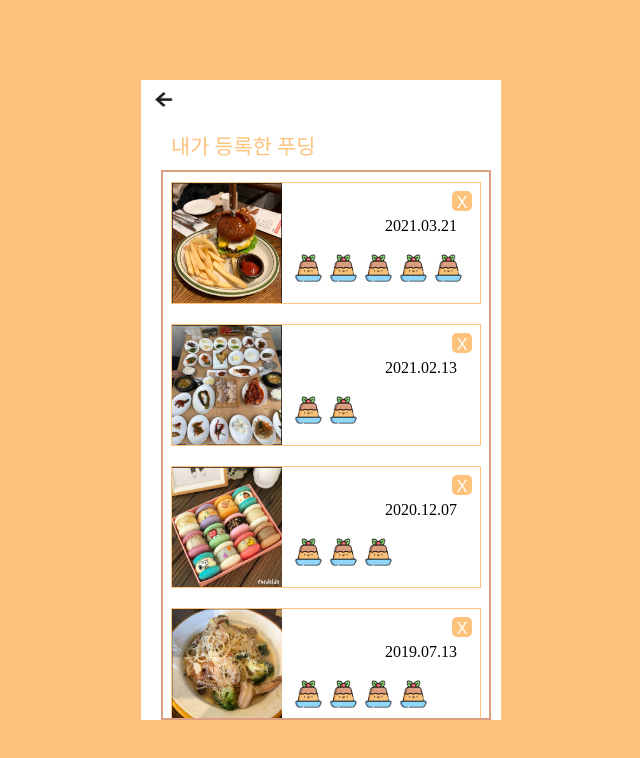
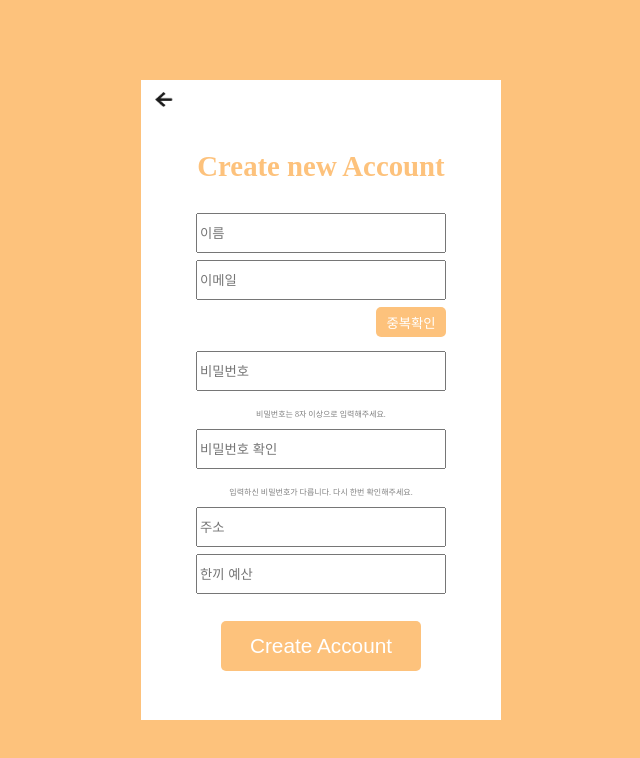
Before and after one commit to codestates/fooding-bot-client, a React (Create React App) app in the folder fooding-bot-app/: page / in a window 1280 px wide. Shown: the top 758 px of the page, without its empty margins (319-959 px from the left). Built offline with nearby package versions, Linux system fonts and the light colour scheme.

Commit message:
add App.js

```diff
--- a/fooding-bot-app/src/App.js
+++ b/fooding-bot-app/src/App.js
@@ -1,8 +1,8 @@
 import React from "react";
 import './App.css';
-// import SignupContainer from './pages/SignupContainer';
+import SignupContainer from './pages/SignupContainer';
 // import ProfileContainer from './pages/ProfileContainer'
-import MyFoodingContainer from './pages/MyFoodingContainer';
+// import MyFoodingContainer from './pages/MyFoodingContainer';
 
 class App extends React.Component {
 
@@ -10,9 +10,9 @@ class App extends React.Component {
         return (
             <div>
                 <div className='app-background'>
-                    {/* <SignupContainer /> */}
+                    <SignupContainer />
                     {/* <ProfileContainer /> */}
-                    <MyFoodingContainer />
+                    {/* <MyFoodingContainer /> */}
                 </div>
             </div>
         )
```
